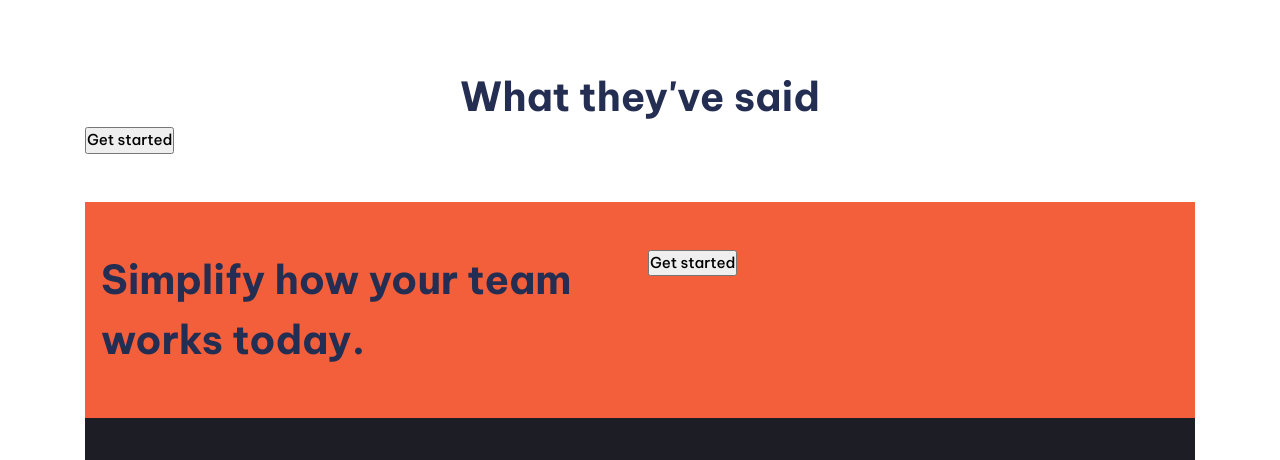
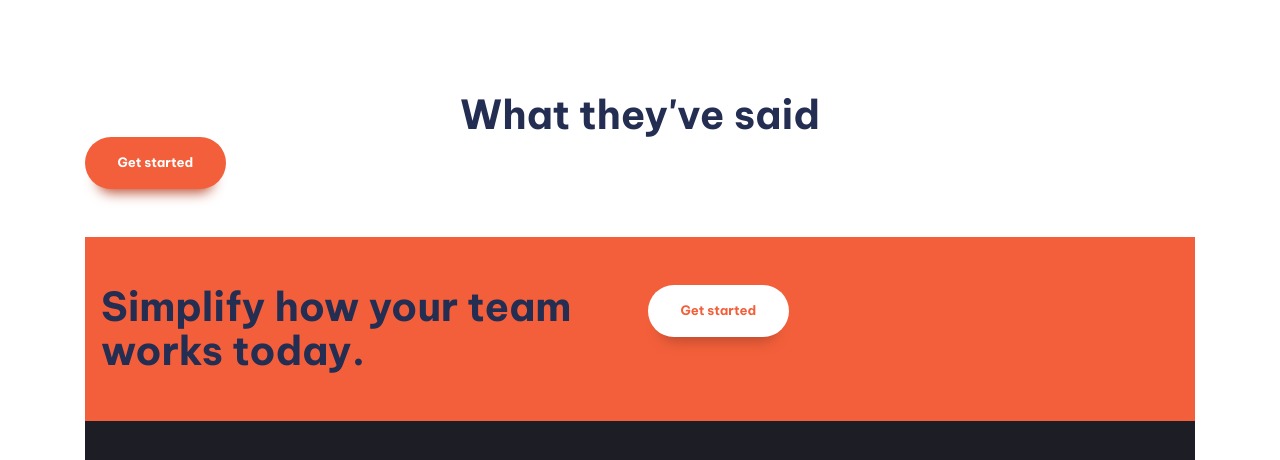
Before and after one commit to sleepielle/Manage, a website built with Vite: page manage.website/index.html in a window 1280 px wide. Shown: the part 1091-1551 px from the top of the page. Built offline with nearby package versions, Linux system fonts and the light colour scheme.

Commit message:
general styling

```diff
--- a/manage.website/index.html
+++ b/manage.website/index.html
@@ -194,12 +194,15 @@
                 </nav>
               </div>
 
+              <!--El div es inline, entonces lo pone todo junto-->
               <div>
                 <form action="">
                   <input type="email" />
                   <button class="button">Go</button>
+                </form>
+                <div style="padding-block: 5rem">
                   <p>Copyright 2020. All Rights Reserved</p>
-                </form>
+                </div>
               </div>
             </div>
           </div>
--- a/manage.website/style.css
+++ b/manage.website/style.css
@@ -2,7 +2,9 @@
 @import url("https://fonts.googleapis.com/css2?family=Be+Vietnam+Pro:ital,wght@0,500;0,700;1,400&display=swap");
 :root {
   /*colors*/
+  --clr-accent-500: hsl(12, 60%, 45%);
   --clr-accent-400: hsl(12, 88%, 59%);
+  --clr-accent-300: hsl(12, 88%, 75%);
   --clr-accent-100: hsl(228, 39%, 23%);
 
   --clr-primary-400: hsl(228, 39%, 23%);
@@ -184,10 +186,12 @@ svg {
 
 .fs-primary-heading {
   font-size: var(--fs-primary-heading);
+  line-height: 1.1;
 }
 
 .fs-secondary-heading {
   font-size: var(--fs-secondary-heading);
+  line-height: 1.1;
 }
 
 .fs-300 {
@@ -249,3 +253,33 @@ body {
   font-family: var(--ff-body);
   color: var(--clr-primary-400); /**/
 }
+
+/*button*/
+.button {
+  border: 0;
+  border-radius: 100vmax;
+  padding: 1.5em 2.5em;
+  box-shadow: 0 1.25em 1em -1em var(--clr-accent-500);
+  font-weight: var(--fw-bold);
+  font-size: var(--fs-button);
+  color: var(--clr-neutral-100); /*color del texto*/
+  background-color: var(--clr-accent-400);
+
+  cursor: pointer;
+  text-decoration: none;
+  line-height: 1;
+}
+
+.button[data-type="inverted"] {
+  background-color: var(--clr-neutral-100);
+  color: var(--clr-accent-400);
+}
+.button[data-type="inverted"]:hover,
+.button[data-type="inverted"]:focus-visible {
+  background-color: var(--clr-neutral-100);
+  color: var(--clr-accent-300);
+}
+.button:hover,
+.button:focus-visible {
+  background-color: var(--clr-accent-300);
+}
```
